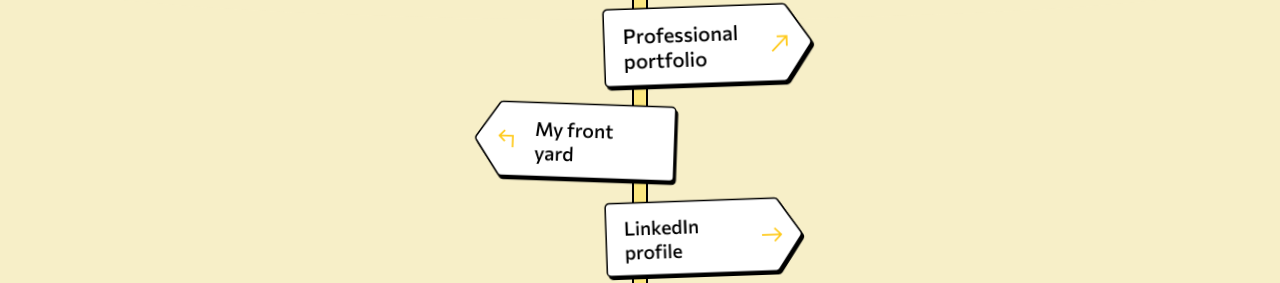
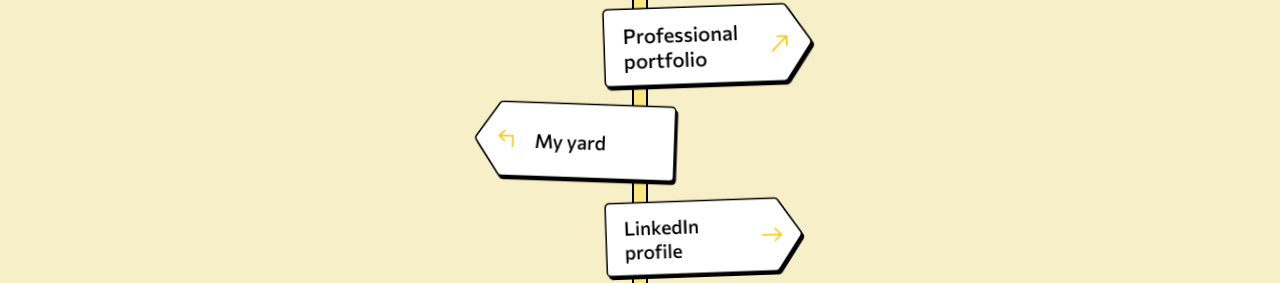
Before and after one commit to cervonwong/link, a website built with Parcel: page src/index.html in a window 1280 px wide. Shown: the part 275-558 px from the top of the page. Built offline with nearby package versions, Linux system fonts and the light colour scheme; some packages are replaced by stand-ins of ours.

Commit message:
Rename front yard to yard

```diff
--- a/src/index.html
+++ b/src/index.html
@@ -512,9 +512,9 @@
             north_east
           </span></a>
         </li>
-        <li class="pulse2"><a class="sign_left link2" href="https://frontyard.cervonwong.com" target="_blank">
+        <li class="pulse2"><a class="sign_left link2" href="https://yard.cervonwong.com" target="_blank">
           <span class="sign_text">
-            My front<br>yard
+            My yard
           </span>
           <span class="sign_icon material-symbols-outlined">
             arrow_top_left
```
